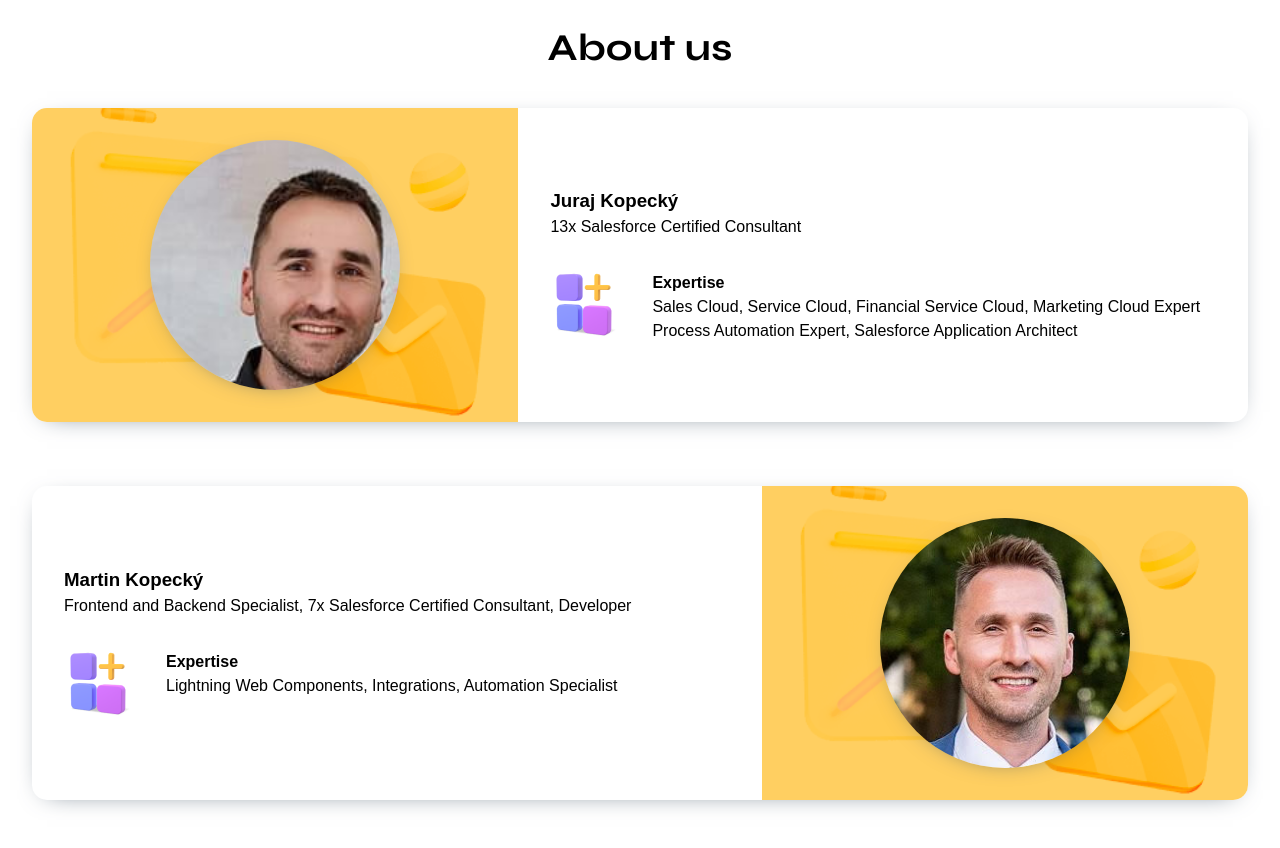
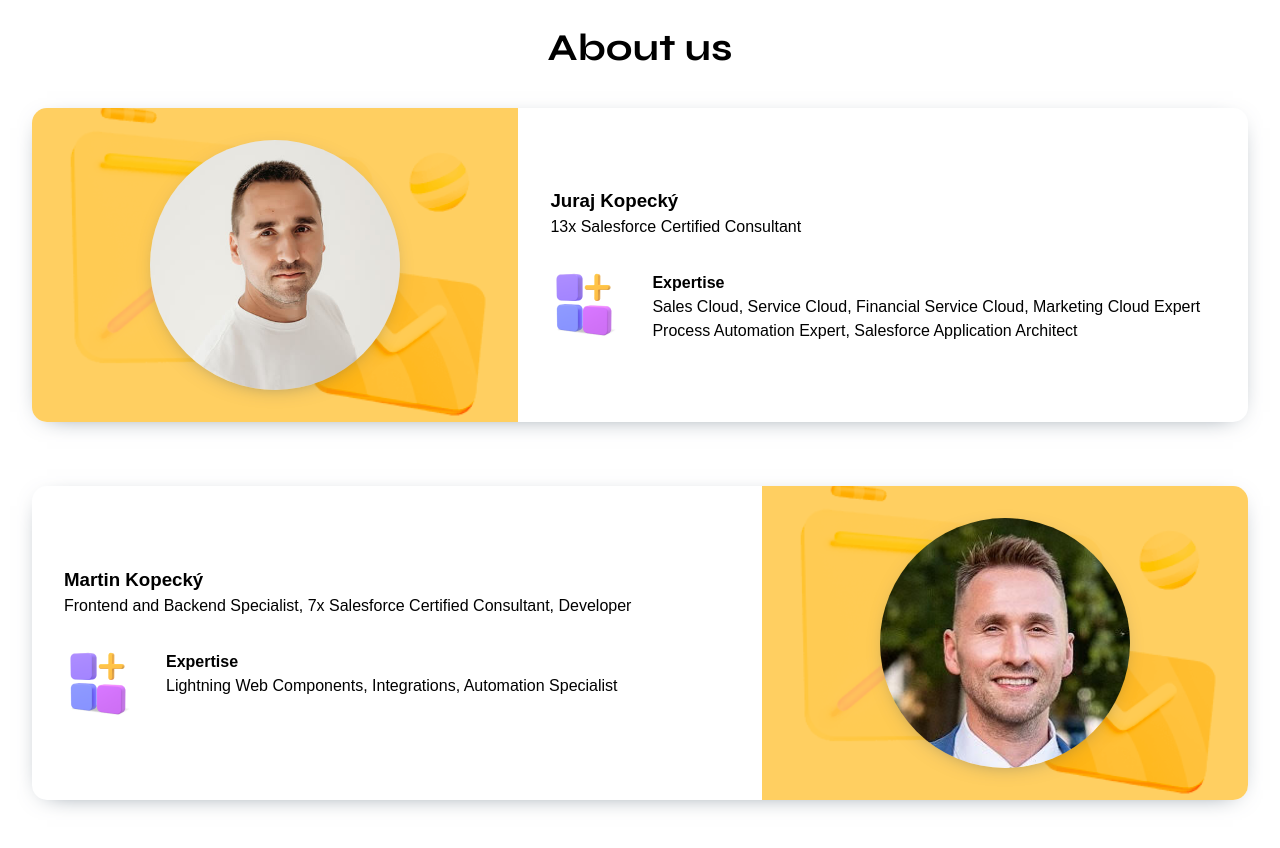
Before and after one commit to JuryHa/X-Finity-Consulting, a plain HTML site: page index.html in a window 1280 px wide. Shown: the part 3272-4120 px from the top of the page. Drawn offline with Linux system fonts and the light colour scheme; a web font is replaced by a local one.

Commit message:
Juraj photo change

```diff
--- a/index.html
+++ b/index.html
@@ -182,7 +182,7 @@
       <div class="badge">
         <div class="badge__image">
           <div class="container__image">
-            <img src="img/photo_Kopecky_Juraj.png" alt="">
+            <img src="img/photo_Kopecky_Juraj.jpg" alt="">
           </div>
         </div>
         <div class="badge__info">
```
Also changed, not shown: img/photo_Kopecky_Juraj.jpg (added).
